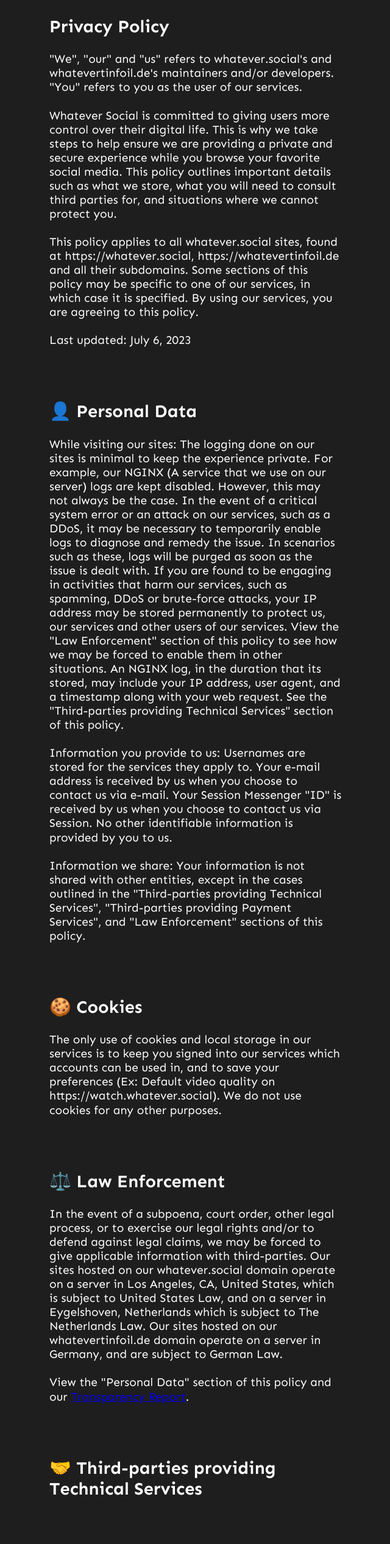
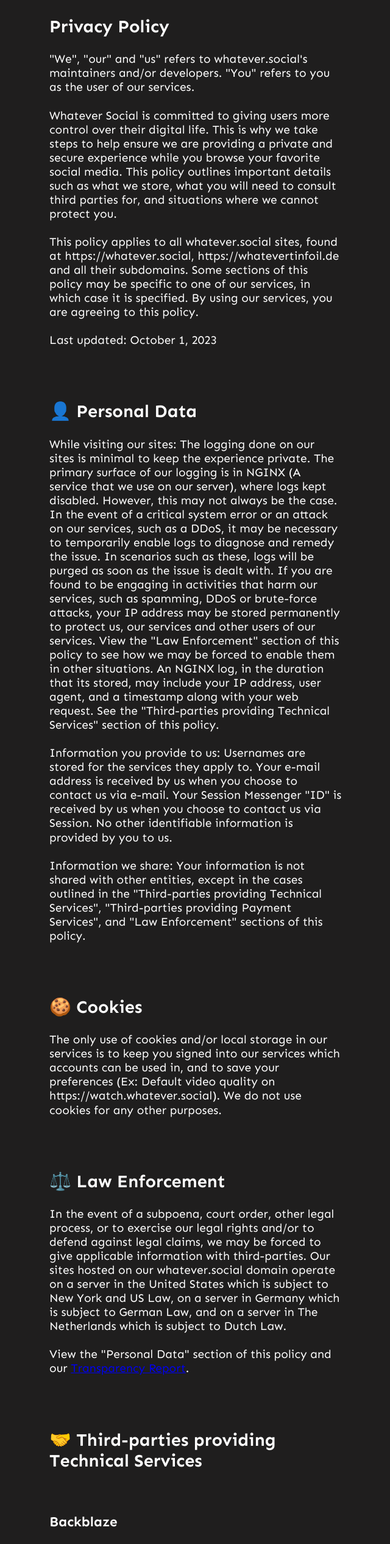
Before and after one commit to WhateverLabs/WhateverSite, a SvelteKit app: page /privacy in a window 1280 px wide. Shown: the part 242-2774 px from the top of the page at 61% size, without its empty margins (319-959 px from the left). Built offline with nearby package versions, Linux system fonts and the light colour scheme.

Commit message:
Minor privacy policy updates

```diff
--- a/src/routes/privacy/+page.svelte
+++ b/src/routes/privacy/+page.svelte
@@ -10,7 +10,7 @@
 		<a href="/"> <img src="images/Whatever-LogoWhite.svg" alt="Whatever Social Logo" class="logo" /></a>
 		<h2>Privacy Policy</h2>
 		<p>
-			"We", "our" and "us" refers to whatever.social's and whatevertinfoil.de's maintainers and/or
+			"We", "our" and "us" refers to whatever.social's maintainers and/or
 			developers. "You" refers to you as the user of our services.
 			<br />
 			<br />
@@ -24,14 +24,14 @@
 			and all their subdomains. Some sections of this policy may be specific to one of our services, in
 			which case it is specified. By using our services, you are agreeing to this policy.
 			<br /> <br />
-			Last updated: July 6, 2023
+			Last updated: October 1, 2023
 		</p>
 		<br />
 		<br />
 		<h2>👤 Personal Data</h2>
 		<p>
 			While visiting our sites: The logging done on our sites is minimal to keep the experience
-			private. For example, our NGINX (A service that we use on our server) logs are kept disabled.
+			private. The primary surface of our logging is in NGINX (A service that we use on our server), where logs kept disabled.
 			However, this may not always be the case. In the event of a critical system error or an attack
 			on our services, such as a DDoS, it may be necessary to temporarily enable logs to diagnose and
 			remedy the issue. In scenarios such as these, logs will be purged as soon as the issue is dealt
@@ -57,7 +57,7 @@
 		<br />
 		<h2>🍪 Cookies</h2>
 		<p>
-			The only use of cookies and local storage in our services is to keep you signed into our
+			The only use of cookies and/or local storage in our services is to keep you signed into our
 			services which accounts can be used in, and to save your preferences (Ex: Default video quality
 			on https://watch.whatever.social). We do not use cookies for any other purposes.
 		</p>
@@ -67,8 +67,7 @@
 		<p>
 			In the event of a subpoena, court order, other legal process, or to exercise our legal rights
 			and/or to defend against legal claims, we may be forced to give applicable information with
-			third-parties. Our sites hosted on our whatever.social domain operate on a server in Los Angeles, CA, United States, which is subject to United States Law, and on a server in Eygelshoven, Netherlands which is subject to The Netherlands Law. Our sites hosted on our
-			whatevertinfoil.de domain operate on a server in Germany, and are subject to German Law.
+			third-parties. Our sites hosted on our whatever.social domain operate on a server in the United States which is subject to New York and US Law, on a server in Germany which is subject to German Law, and on a server in The Netherlands which is subject to Dutch Law.
 			<br />
 			<br />
 			View the "Personal Data" section of this policy and our
@@ -79,16 +78,6 @@
 		<br />
 		<br />
 		<h2>🤝 Third-parties providing Technical Services</h2>
-		<br />
-		<h3>NOC.org</h3>
-		<p>
-			We rely on NOC.org to provide us with DDoS protection, CDN delivery and certain other web
-			services. NOC.org is not used on services on our whatevertinfoil.de domain. View <a
-				class="link"
-				href="https://noc.org/privacy/"
-				target="noreferrer">NOC.org's Privacy Policy</a
-			> to learn more.
-		</p>
 		<br />
 		<h3>Backblaze</h3>
 		<p>
@@ -101,7 +90,7 @@
 		<br />
 		<h3>Kavin.rocks</h3>
 		<p>
-			On https://watch.whatever.social and https://watch.whatevertinfoil.de, fonts may be loaded from
+			On https://watch.whatever.social, fonts may be loaded from
 			https://fonts.kavin.rocks, which operates via Cloudflare Workers.
 		</p>
 		<br />
```
